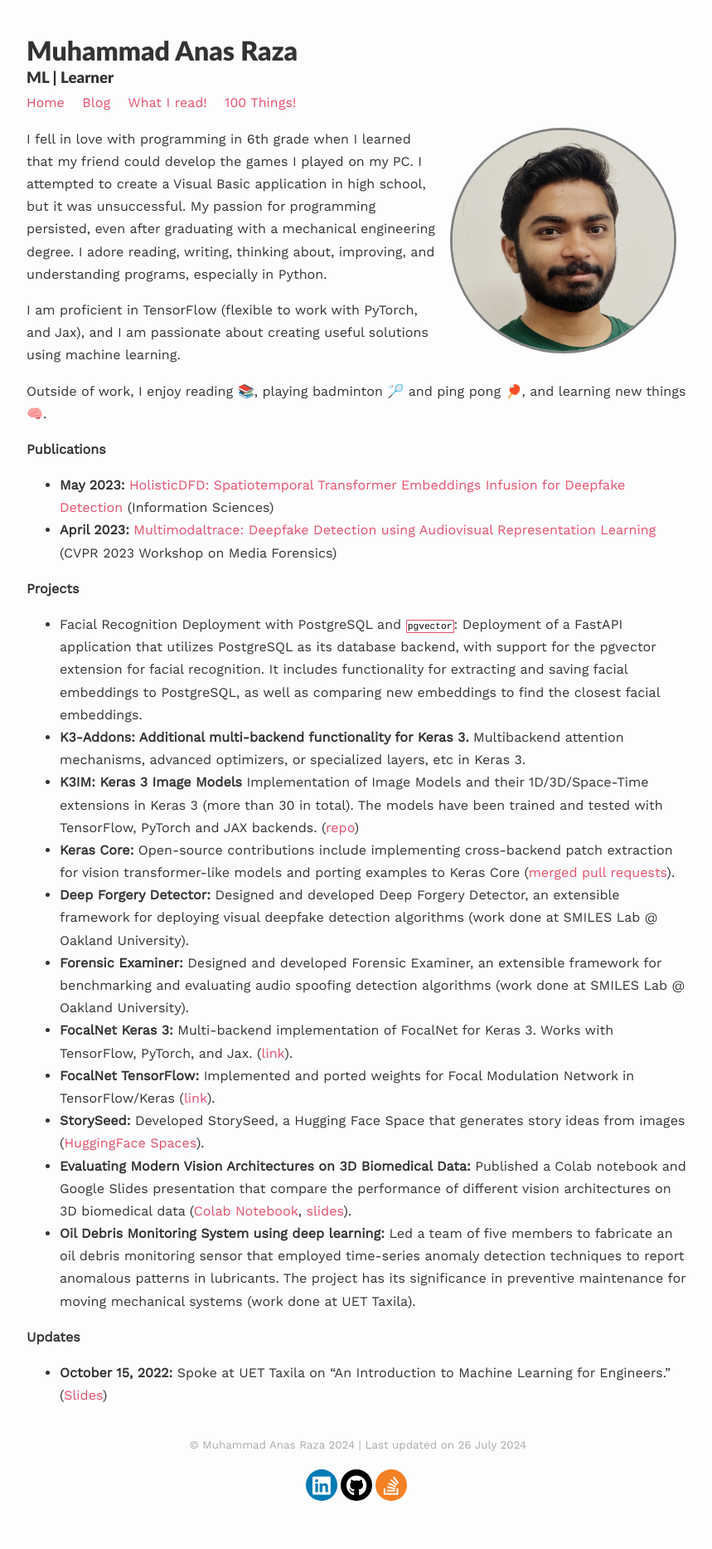
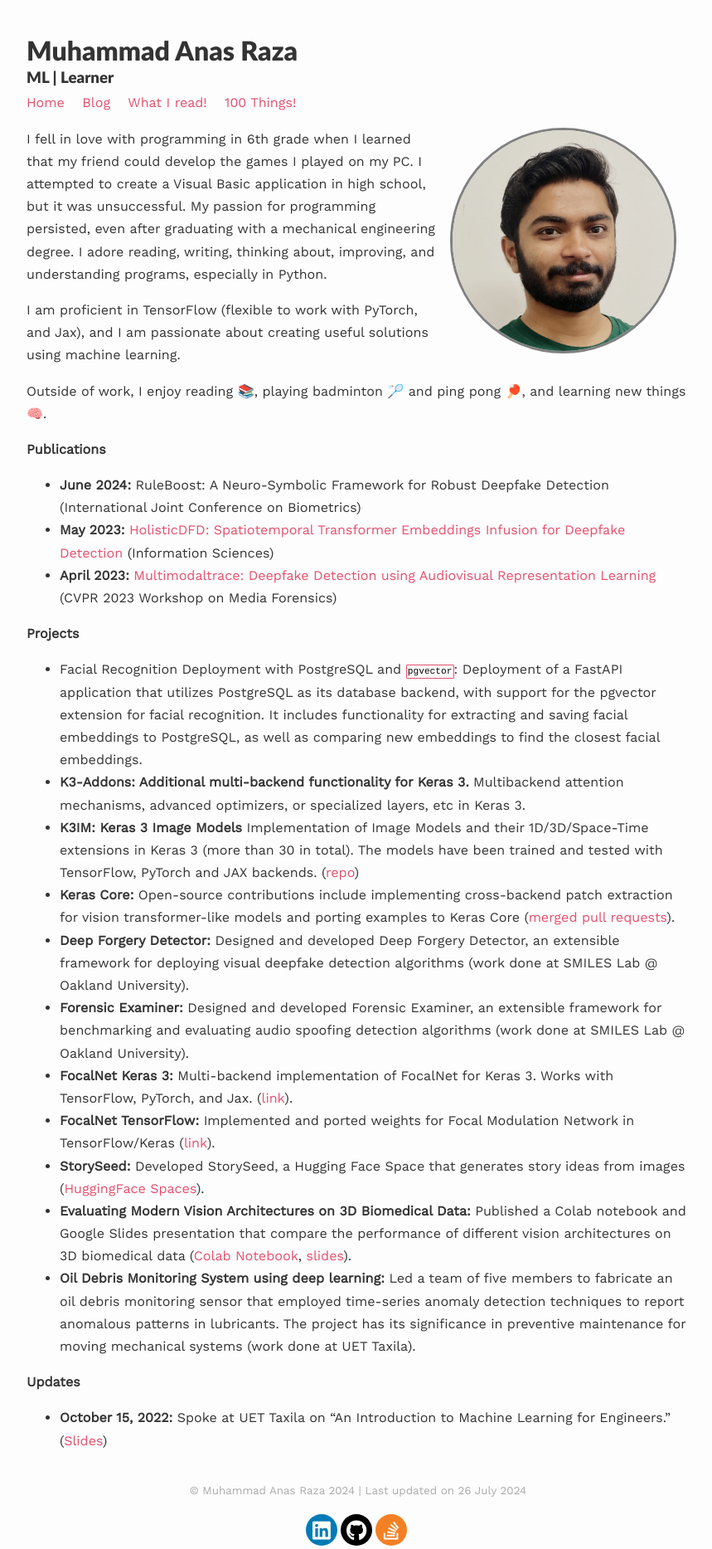
Before and after one commit to anas-rz/anas-rz.github.io, a Jekyll site: the page built from index.md, in a window 1280 px wide. Shown: the whole page at 83% size, without its empty margins (208-1067 px from the left). Built offline with Jekyll 4.4.1, drawn with Linux system fonts in a browser that asks for light colours; nearby versions of some CDN libraries; a script that is not in the unit is left out; before the commit the page ends 1813 px from its top, so only the background shows below that.

Commit message:
Update index.md

```diff
--- a/index.md
+++ b/index.md
@@ -15,6 +15,7 @@ Outside of work, I enjoy reading 📚, playing badminton 🏸 and ping pong 🏓
 
 **Publications**
 
+* **June 2024:** RuleBoost: A Neuro-Symbolic Framework for Robust Deepfake Detection (International Joint Conference on Biometrics)
 * **May 2023:** [HolisticDFD: Spatiotemporal Transformer Embeddings Infusion for Deepfake Detection](https://www.sciencedirect.com/science/article/abs/pii/S0020025523009374) (Information Sciences)
 * **April 2023:** [Multimodaltrace: Deepfake Detection using Audiovisual Representation Learning](https://openaccess.thecvf.com/content/CVPR2023W/WMF/html/Raza_Multimodaltrace_Deepfake_Detection_Using_Audiovisual_Representation_Learning_CVPRW_2023_paper.html) (CVPR 2023 Workshop on Media Forensics)
 
```
